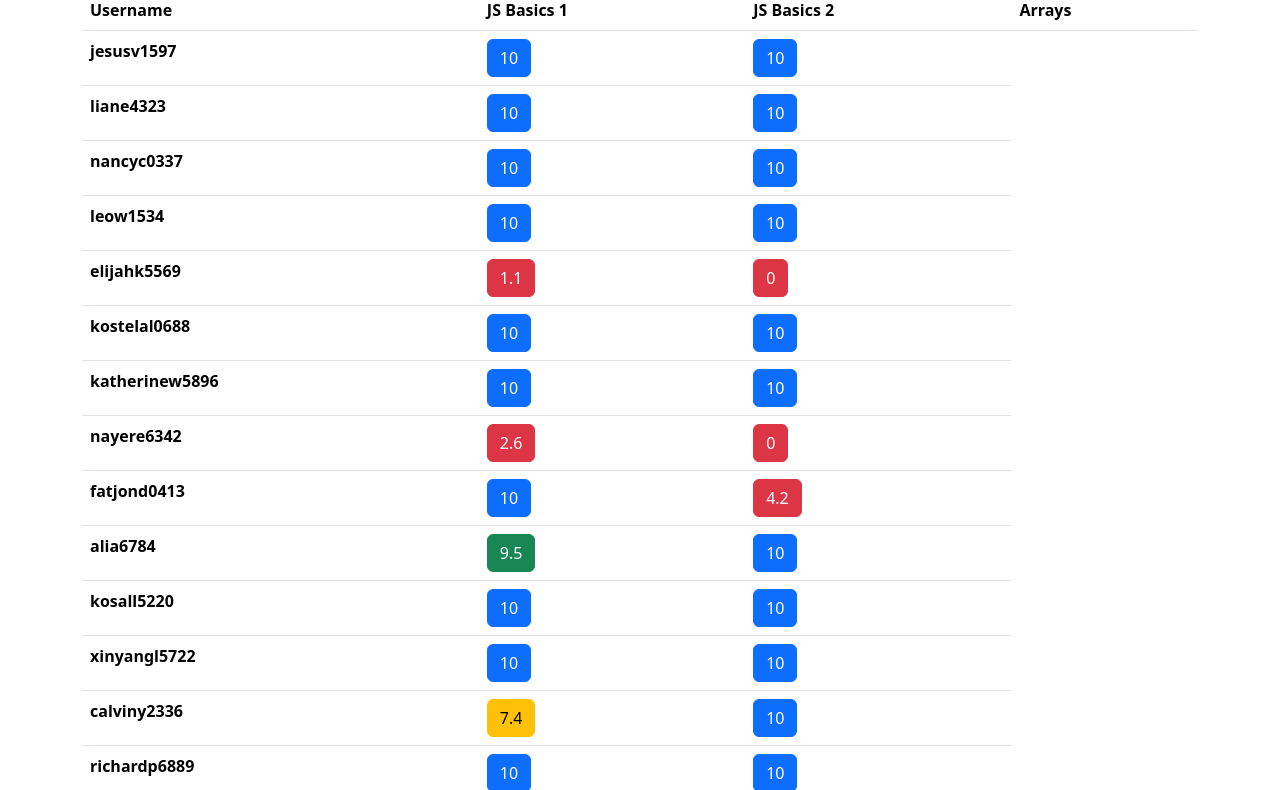
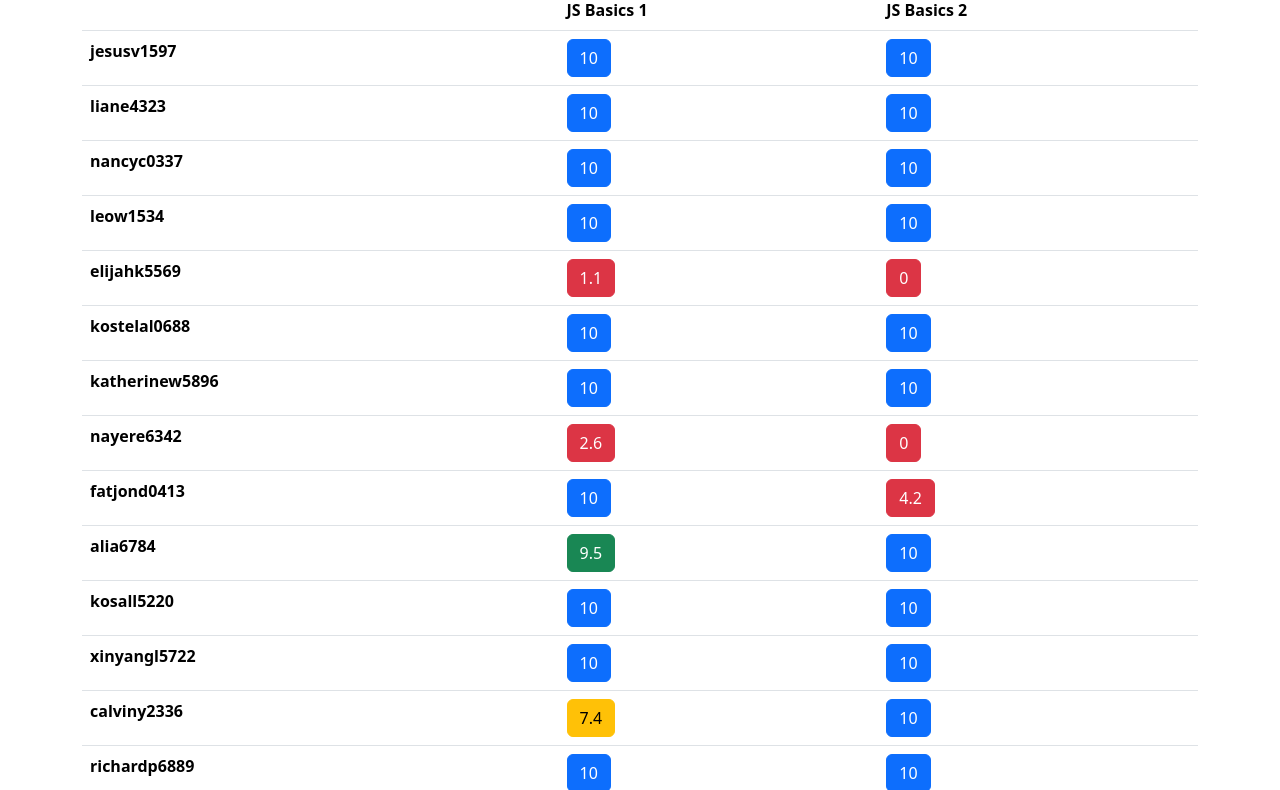
Before and after one commit to bmuellerhstat/grading, a website: page fcc-scraper/dashboard.html in a window 1280 px wide. Shown: the part 152-942 px from the top of the page. Drawn offline with nearby package versions, Linux system fonts and the light colour scheme.

Commit message:
dynamic headers

```diff
--- a/fcc-scraper/dashboard.html
+++ b/fcc-scraper/dashboard.html
@@ -23,35 +23,7 @@
             <h2 class="mb-2">SEP11</h2>
 
             <table class="table">
-                <thead>
-                    <tr>
-                        <th scope="col">Username</th>
-                        <th scope="col">JS Basics 1</th>
-                            <!--
-                            Comment Your JavaScript Code
-                            Declare JavaScript Variables
-                            Storing Values with the Assignment Operator
-                            Assigning the Value of One Variable to Another
-                            Initializing Variables with the Assignment Operator
-                            Declare String Variables
-                            Understanding Uninitialized Variables
-                            Understanding Case Sensitivity in Variables
-                            Explore Differences Between the var and let Keywords
-                            Declare a Read-Only Variable with the const Keyword
-                            Add Two Numbers with JavaScript
-                            Subtract One Number from Another with JavaScript
-                            Multiply Two Numbers with JavaScript
-                            Divide One Number by Another with JavaScript
-                            Increment a Number with JavaScript
-                            Decrement a Number with JavaScript
-                            Create Decimal Numbers with JavaScript
-                            Multiply Two Decimals with JavaScript
-                            Divide One Decimal by Another with JavaScript
-                            -->
-                        <th scope="col">JS Basics 2</th>
-                        <th scope="col">Arrays</th>
-                    </tr>
-                </thead>
+                <!-- headers to be populated dynamically -->
                 <tbody>
                     <!-- to be populated by addRow()  -->
                 </tbody>
@@ -75,14 +47,23 @@
                 const csvData = csvToJson(csvContent);
 
                 // Run your code once both files are loaded
-                console.log('CSV Data:', csvData);
+                // console.log('CSV Data:', csvData);
                 // console.log('JSON Data:', jsonData);
+                console.log(jsonData["assignments"])
 
                 // Display results
                 // document.getElementById('csvOutput').innerText = JSON.stringify(csvData, null, 2);
                 // document.getElementById('jsonOutput').innerText = JSON.stringify(jsonData, null, 2);
 
                 // Use csvData and jsonData together
+
+                // add table headers
+                let theadHTML = `<thead><tr><th scope="col">`
+                jsonData["assignments"].forEach(function(assignment){
+                    theadHTML += `<th scope="col">${assignment["assignmentName"]}</th>`
+                });
+                theadHTML += `</tr></thead>`
+                document.querySelector('.table').innerHTML += theadHTML;
 
                 // ALL
                 csvData.forEach(function(studentJSON){
```
